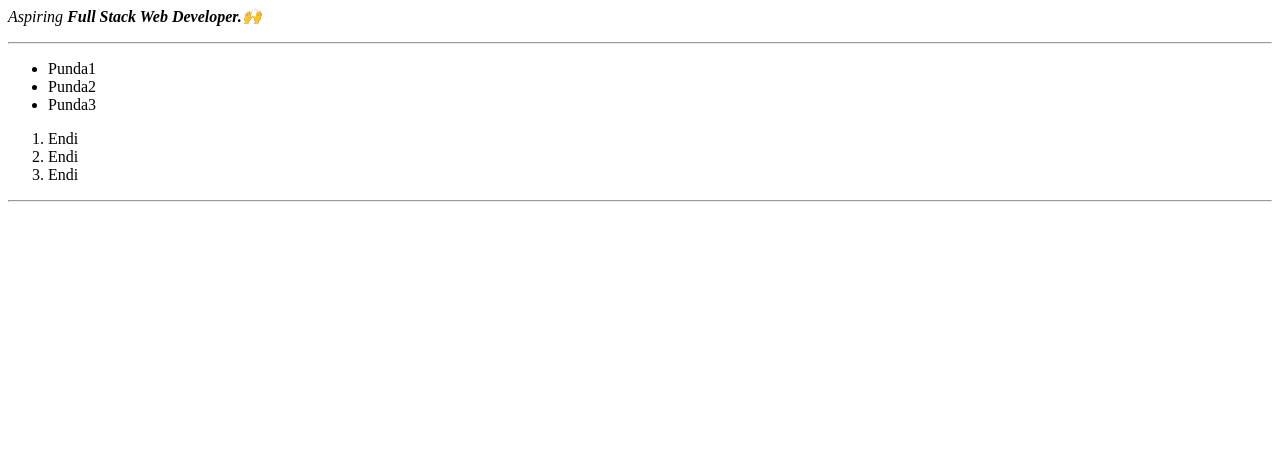
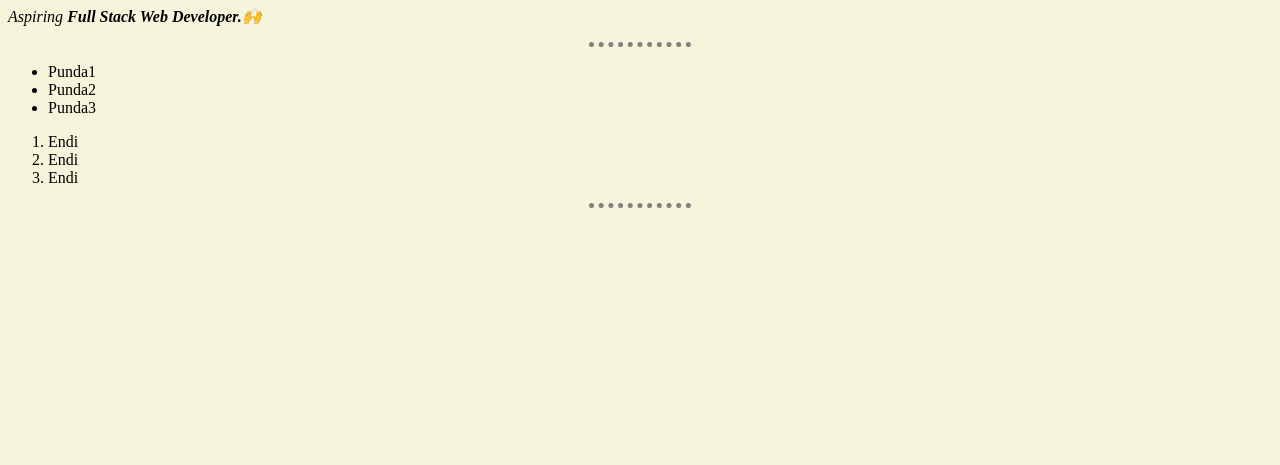
Before and after one commit to NithinX/PersonalSite, a plain HTML site: page HTML-PersonalSite/index.html in a window 1280 px wide. Shown: the part 335-800 px from the top of the page. Drawn offline with Linux system fonts and the light colour scheme.

Commit message:
added css

```diff
--- a/HTML-PersonalSite/index.html
+++ b/HTML-PersonalSite/index.html
@@ -7,13 +7,14 @@
     <meta name="viewport" content="width=device-width, initial-scale=1.0" />
     <title>😎Nithin's Personal Site✌</title>
   </head>
+  <link href="/style/style.css" rel="stylesheet">
   <body>
     <img src="/images/nithin.png"  alt="Nithin profile picture" width="250" height="250">
     <h1>Nithin Xavier</h1>
     <p>
       <em>Aspiring <strong>Full Stack Web Developer.🙌</strong></em>
     </p>
-    <hr />
+    <hr>
 
     <ul>
       <li>Punda1</li>
--- a/style/style.css
+++ b/style/style.css
@@ -1,3 +1,16 @@
 body{
     background-color: beige;
 }
+
+h1{
+    color:black;
+}
+
+hr{
+    border-style: none;
+    border-width: 5px;
+    border-top-style: dotted;
+    border-color: gray;
+    width: 8%;
+
+}
```
